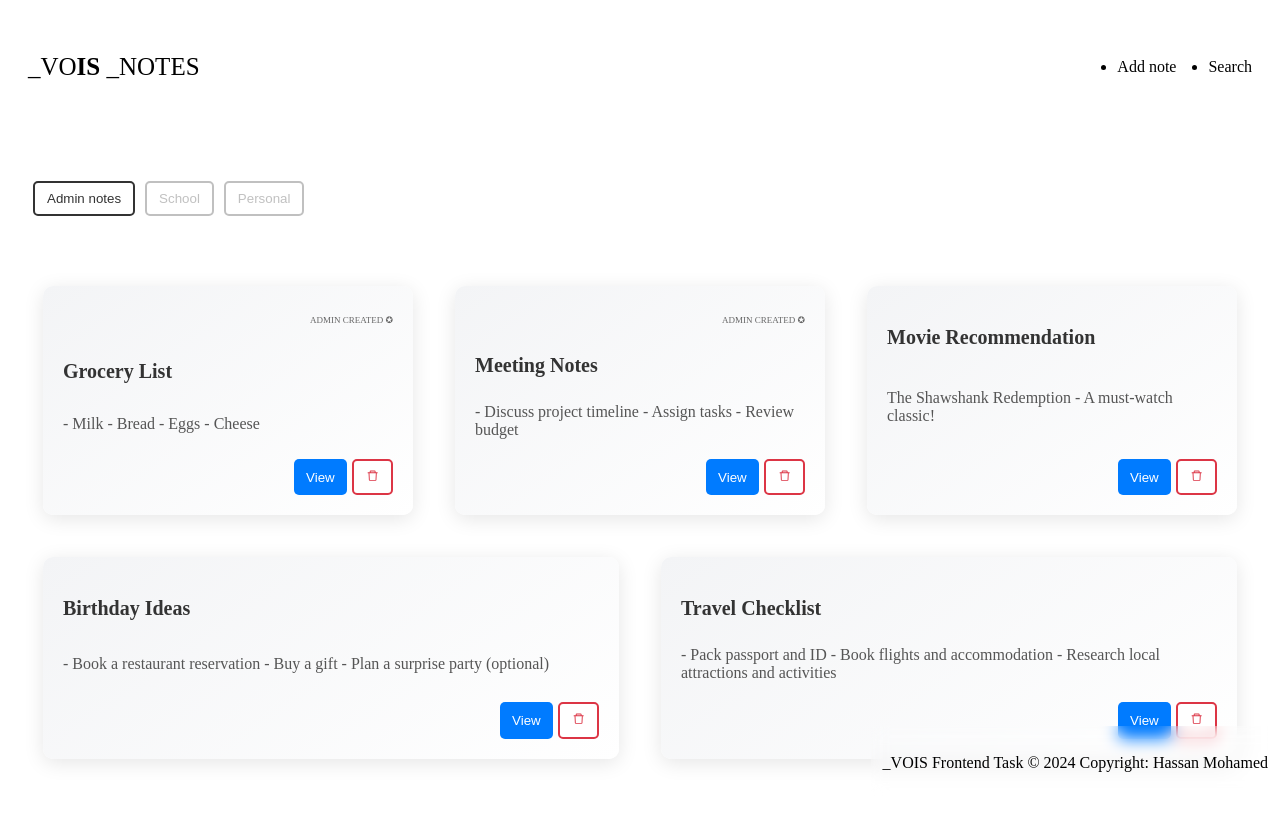
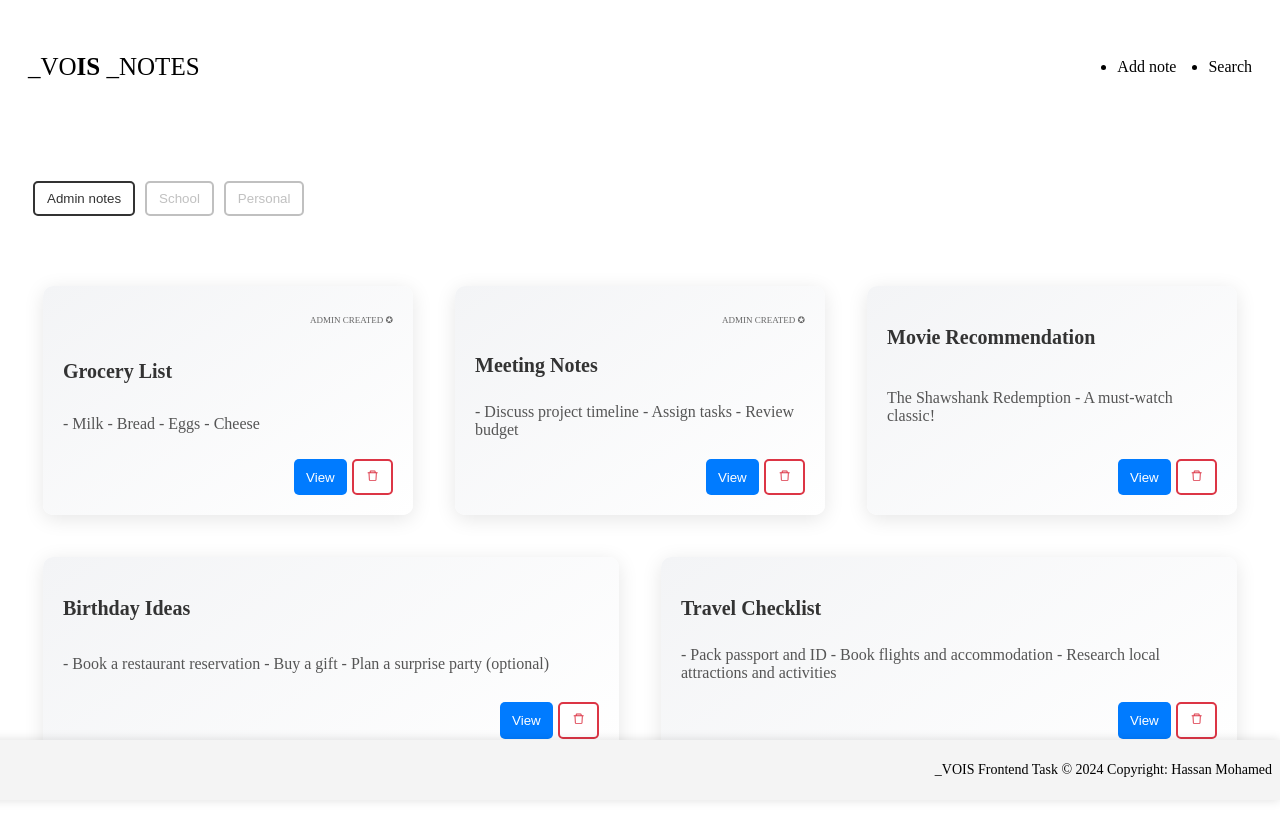
Before and after one commit to HassanMostafaa/fe-vois-notes, a Next.js app: page /Home in a window 1280 px wide. Built offline with nearby package versions, Linux system fonts and the light colour scheme.

Commit message:
ios support: normal bg

```diff
--- a/src/components/footer/styles/Footer.styles.ts
+++ b/src/components/footer/styles/Footer.styles.ts
@@ -3,8 +3,12 @@ import { styled } from "styled-components";
 
 export const SFooter = styled.footer`
   position: fixed;
-  padding: 12px;
+  padding: 8px;
   bottom: 0;
   right: 0;
-  backdrop-filter: blur(8px);
+  background-color: #f4f4f4;
+  width: 100%;
+  text-align: right;
+  box-shadow: 0 0 10px #00000022;
+  font-size: 14px;
 `;
```
